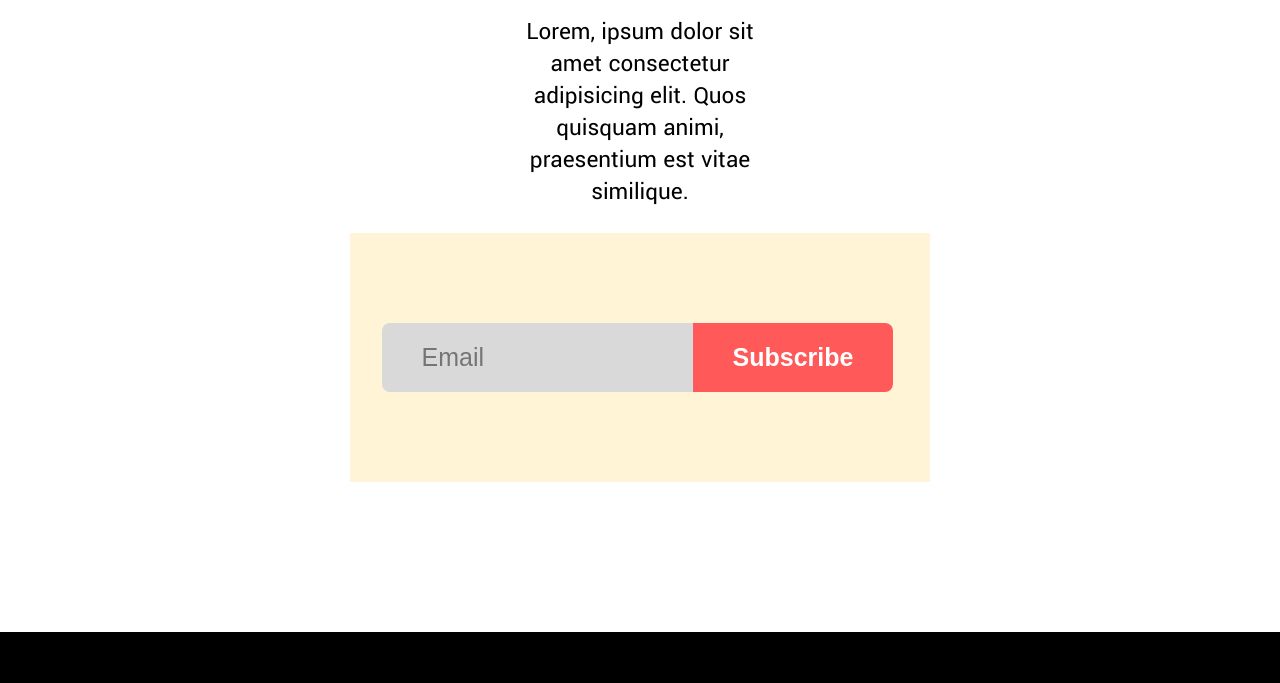
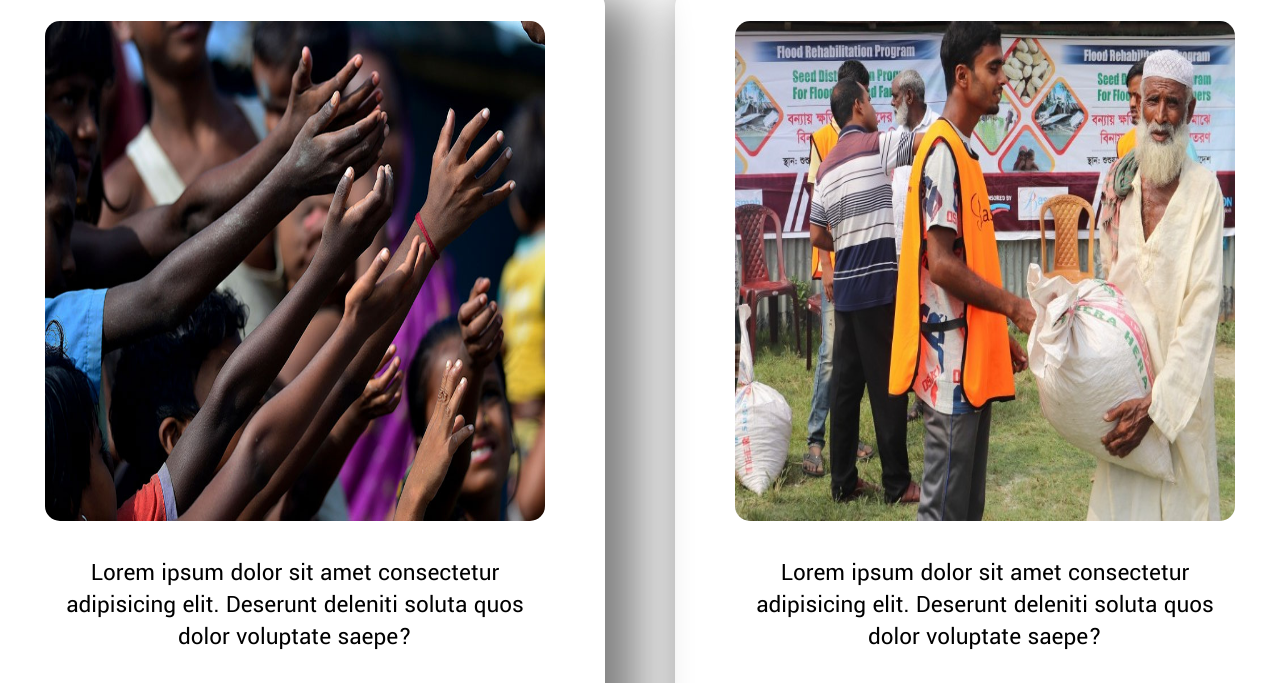
Before and after one commit to Mehedi53423/Help-People, a plain HTML site: page index.html in a window 1280 px wide. Shown: the part 3717-4400 px from the top of the page. Drawn offline with Linux system fonts and the light colour scheme.

Commit message:
4th commit

```diff
--- a/index.html
+++ b/index.html
@@ -67,6 +67,21 @@
             </div>
         </div>
     </section>
+    <section>
+        <h1 class="thirdSecHeader textStyle3">Help people</h1>
+        <div class="flexStyle2">
+            <div class="spcSecStyle1">
+                <img src="images/box1.jpg" alt="">
+                <p class="">Lorem ipsum dolor sit amet consectetur adipisicing elit. Deserunt deleniti soluta quos dolor voluptate saepe?</p>
+                <button>Donate Now</button>
+            </div>
+            <div class="spcSecStyle1">
+                <img src="images/box2.jpg" alt="">
+                <p>Lorem ipsum dolor sit amet consectetur adipisicing elit. Deserunt deleniti soluta quos dolor voluptate saepe?</p>
+                <button>Donate Now</button>
+            </div>
+        </div>
+    </section>
     <section class="textStyle2">
         <h1>Get My Updates</h1>
         <p>Lorem, ipsum dolor sit amet consectetur adipisicing elit. Quos quisquam animi, praesentium est vitae similique.</p>
--- a/style.css
+++ b/style.css
@@ -198,3 +198,24 @@ footer p{
     padding: 20px 40px;
     border-radius: 8px 0 0 8px;
 }
+
+.spcSecStyle1{
+    margin: 0 35px;
+    padding: 30px;
+    align-items: center;
+    text-align: center;
+    box-shadow: 20px 20px 50px 15px grey;
+    border-radius: 15px;
+}
+
+.spcSecStyle1 img{
+    height: 500px;
+    width: 500px;
+    border-radius: 15px;
+}
+
+.spcSecStyle1 p{
+    font-size: 25px;
+    width: 500px;
+    padding: 30px;
+}
```
Also changed, not shown: images/box1.jpg (added), images/box2.jpg (added).
